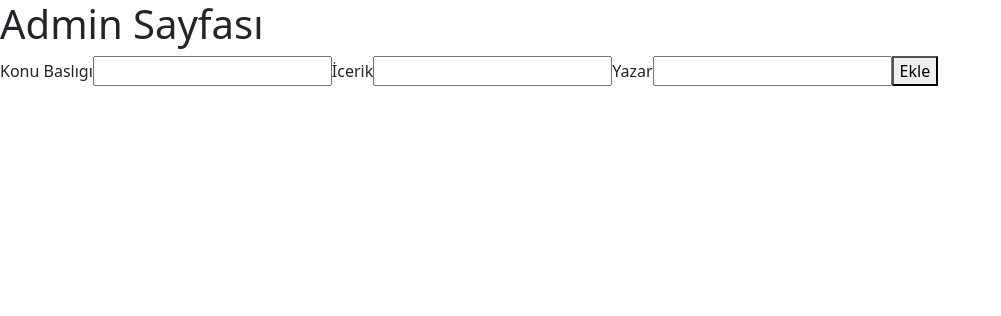
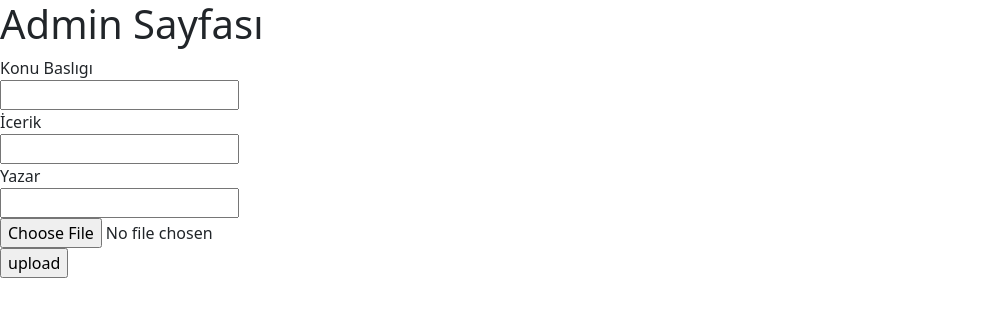
Before and after one commit to bozturk43/ReactApp2, a React (Create React App) app: page /admin in a window 1280 px wide. Shown: the top 316 px of the page, without its empty margins (0-1001 px from the left). Built offline with nearby package versions, Linux system fonts and the light colour scheme.

Commit message:
admin paneli için fotograf yükleme eklendi

```diff
--- a/src/Admin.js
+++ b/src/Admin.js
@@ -6,6 +6,9 @@ const Admin=()=>{
     const[baslik,setBaslik]=useState("");
     const[icerik,setIcerik]=useState("");
     const[yazar,setYazar]=useState("");
+    const[path,setPath]=useState("");
+
+
 
     const handleBaslik=(e)=>{
         setBaslik(e.target.value);
@@ -17,37 +20,56 @@ const Admin=()=>{
 
     const handleYazar=(e)=>{
         setYazar(e.target.value);
+
+    }
+
+    const handleResim=(e)=>{
+        setPath(e.target.files[0]);
+        console.log(e.target.files)
+
+
     }
 
     const postArray={
         baslik:baslik,
         icerik:icerik,
-        yayinci:yazar
+        yayinci:yazar,
+        resim:path
+
     }
 
     const postEkle=(e)=>{
         e.preventDefault();
+        console.log("Fonksiyon Çalıştı");
         console.log(postArray)
-        console.log("Fonksiyon Çalıştı")
-       axios.post("http://localhost/php_rest_fztwebsite/api/post/create.php",postArray)
+
+        const data = new FormData();
+        data.append('baslik',baslik);
+        data.append('icerik',icerik);
+        data.append('yazar',yazar);
+        data.append('file',path);
+
+        console.log(path)
+       axios.post("http://localhost/php_rest_fztwebsite/api/post/create.php",data)
         .then(response=>{console.log(response)})
         .catch(error=>{
             console.log(error)
         });
     }
+    return(
 
+    <div>
 
-    return(
-    <div>
         <h1>Admin Sayfası</h1>
-        <form onSubmit={postEkle}>
-            <label>Konu Baslıgı</label>
-            <input type="text" onChange={handleBaslik}></input>
-            <label>İcerik</label>
-            <input type="text" onChange={handleIcerik}></input>
-            <label>Yazar</label>
-            <input type="text" onChange={handleYazar}></input>
-            <button type="submit">Ekle</button>
+        <form method="post" action="http://localhost/php_rest_fztwebsite/api/post/create.php"  encType="multipart/form-data" onSubmit={postEkle} >
+            <label>Konu Baslıgı</label><br></br>
+            <input type="text" name="baslik" onChange={handleBaslik}></input><br></br>
+            <label>İcerik</label><br></br>
+            <input type="text" name="icerik" onChange={handleIcerik}></input><br></br>
+            <label>Yazar</label><br></br>
+            <input type="text" name="yazar" onChange={handleYazar}></input><br></br>
+            <input type="file" name="file" onChange={handleResim}/><br></br>
+            <input type="submit" name="upload" value="upload"/><br></br>
         </form>
     </div>
     )
--- a/src/components/Card.js
+++ b/src/components/Card.js
@@ -23,7 +23,7 @@ function Card(props) {
 
     return (
         <div ref={el=>{animatedItem=el}} key={props.data.id} class="card" style={{width:"18rem",marginTop:"30px",marginLeft:"10px",opacity:"0"}}>
-        <img src={props.data.image} class="card-img-top" alt="..." style={{width:"265px",height:"200px",paddingTop:"10px"}}/>
+        <img src={"http://localhost/php_rest_fztwebsite/api/post/images/"+props.data.resim} class="card-img-top" alt="..." style={{width:"265px",height:"200px",paddingTop:"10px"}}/>
         <div class="card-body">
             <h5 class="card-title">{props.data.baslik}</h5>
             <p class="card-text">{props.data.icerik}</p>
```
Also changed, not shown: public/index.html (line endings or trailing spaces).
